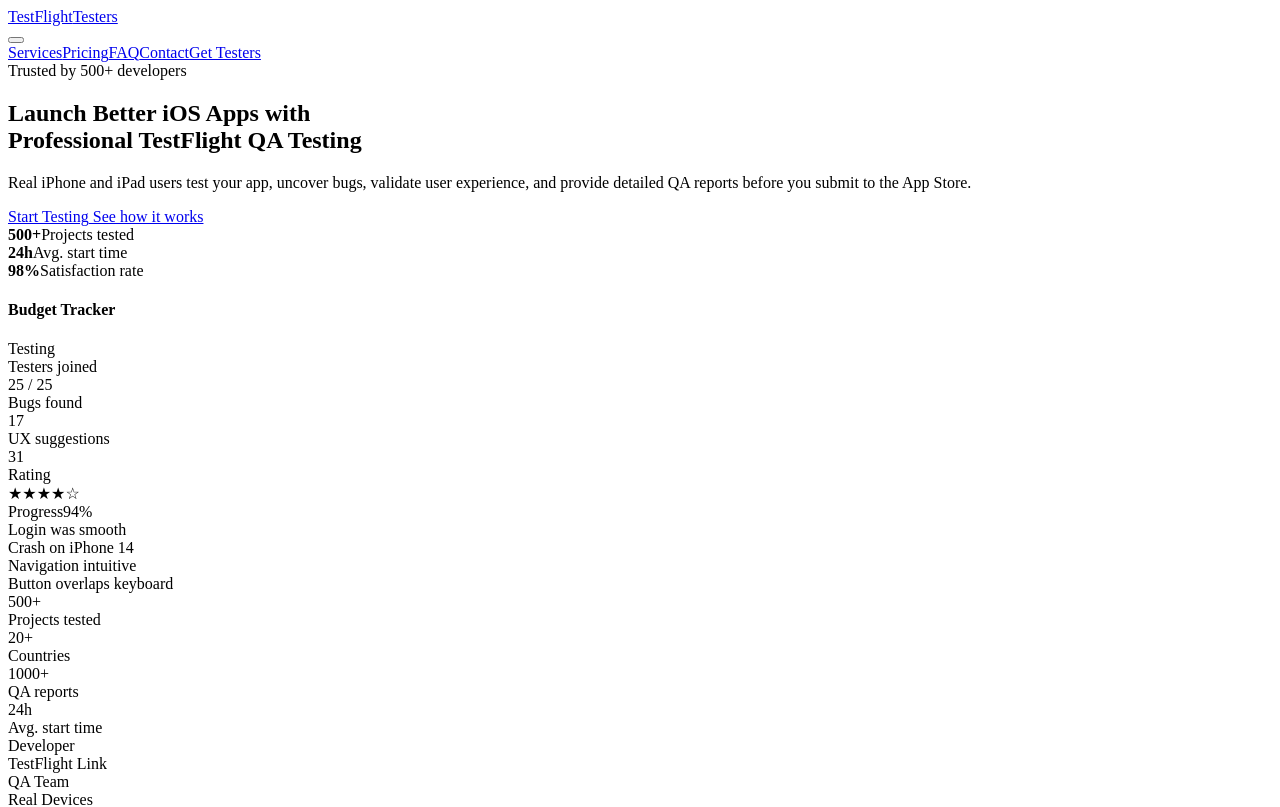
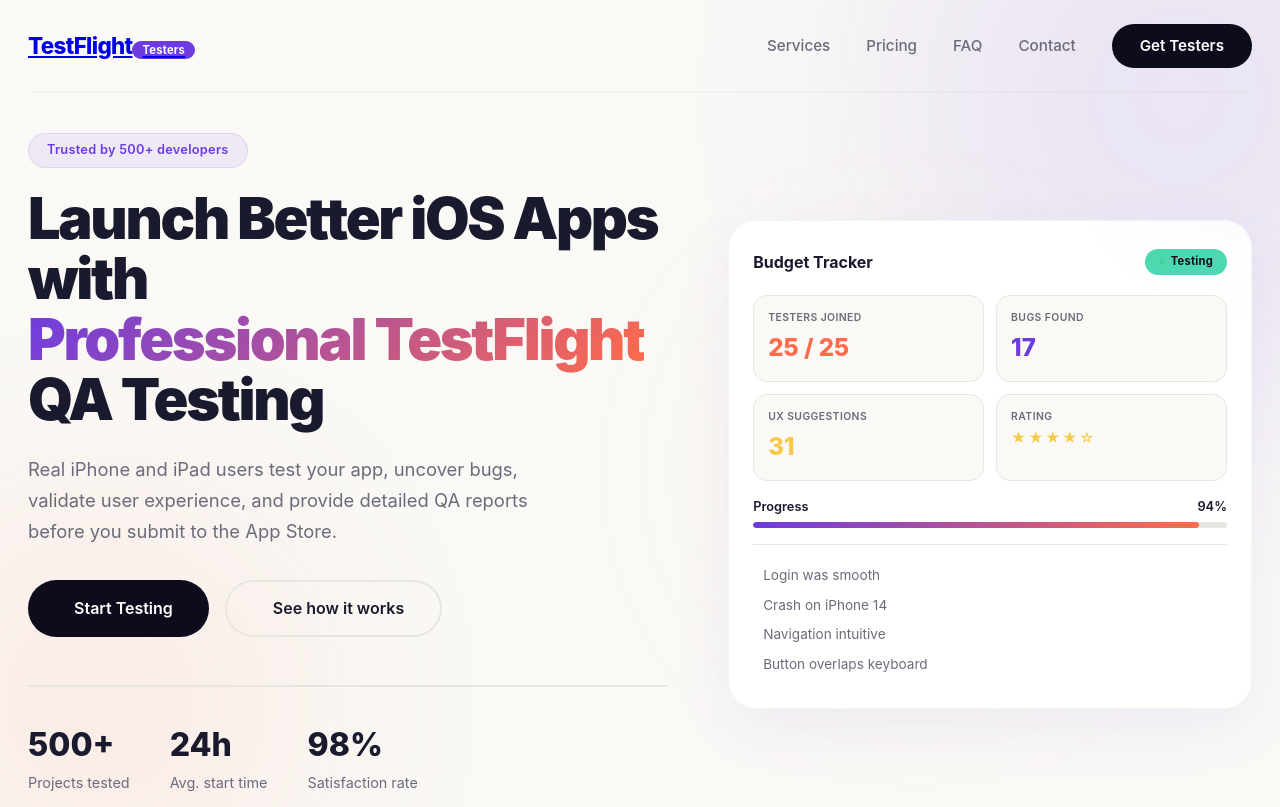
Before and after one commit to RealAppTesters/testflight-testers, a Next.js app: page / in a window 1280 px wide. Shown: the top 807 px of the page. Built offline with nearby package versions, Linux system fonts and the light colour scheme.

Commit message:
Update layout.tsx

```diff
--- a/app/layout.tsx
+++ b/app/layout.tsx
@@ -1,14 +1,19 @@
 import type { Metadata } from "next";
+import "./globals.css";
 
 export const metadata: Metadata = {
-  title: "Payment · TestFlightTesters",
-  description: "Complete your TestFlight QA testing order with secure PayPal payment.",
+  title: "TestFlightTesters",
+  description: "Professional TestFlight QA Testing",
 };
 
-export default function PaymentLayout({
+export default function RootLayout({
   children,
-}: {
+}: Readonly<{
   children: React.ReactNode;
-}) {
-  return <>{children}</>;
+}>) {
+  return (
+    <html lang="en">
+      <body>{children}</body>
+    </html>
+  );
 }
```
